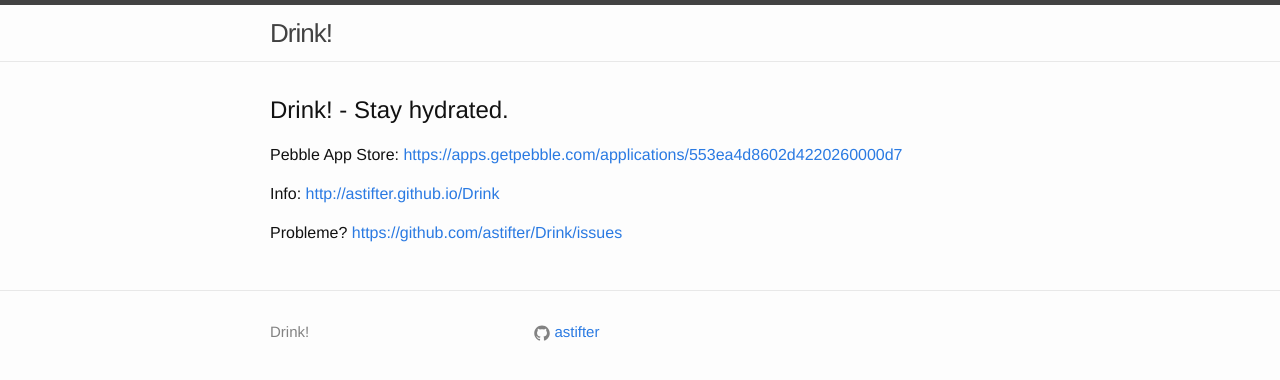
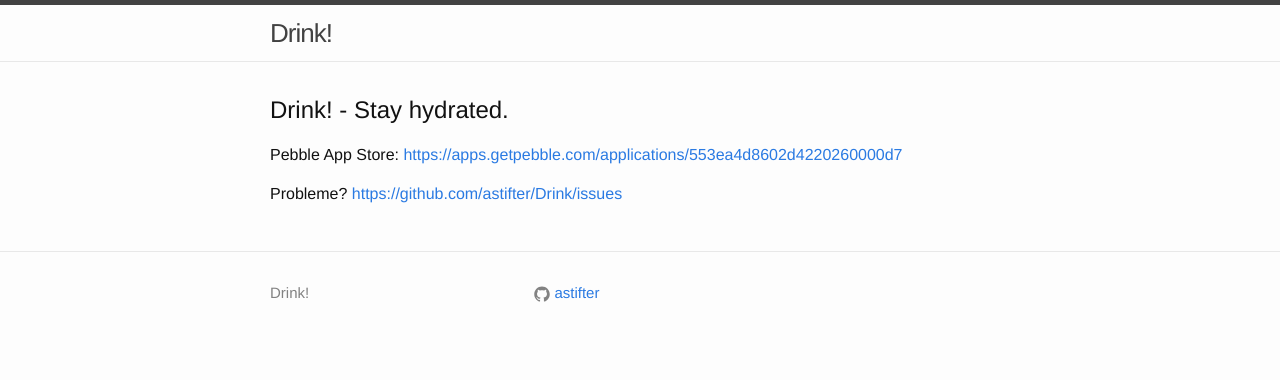
Before and after one commit to astifter/Drink, a Jekyll site: the page built from index.html, in a window 1280 px wide. Shown: the top 380 px of the page. Built offline with Jekyll 4.4.1, drawn with Linux system fonts in a browser that asks for light colours.

Commit message:
Removed redundant link.

```diff
--- a/index.html
+++ b/index.html
@@ -11,8 +11,6 @@ layout: default
         <section id="main_content">
 <p>Pebble App Store: <a href="https://apps.getpebble.com/applications/553ea4d8602d4220260000d7">https://apps.getpebble.com/applications/553ea4d8602d4220260000d7</a></p>
 
-<p>Info: <a href="http://astifter.github.io/Drink">http://astifter.github.io/Drink</a></p>
-
 <p>Probleme? <a href="https://github.com/astifter/Drink/issues">https://github.com/astifter/Drink/issues</a></p>
         </section>
 
```
